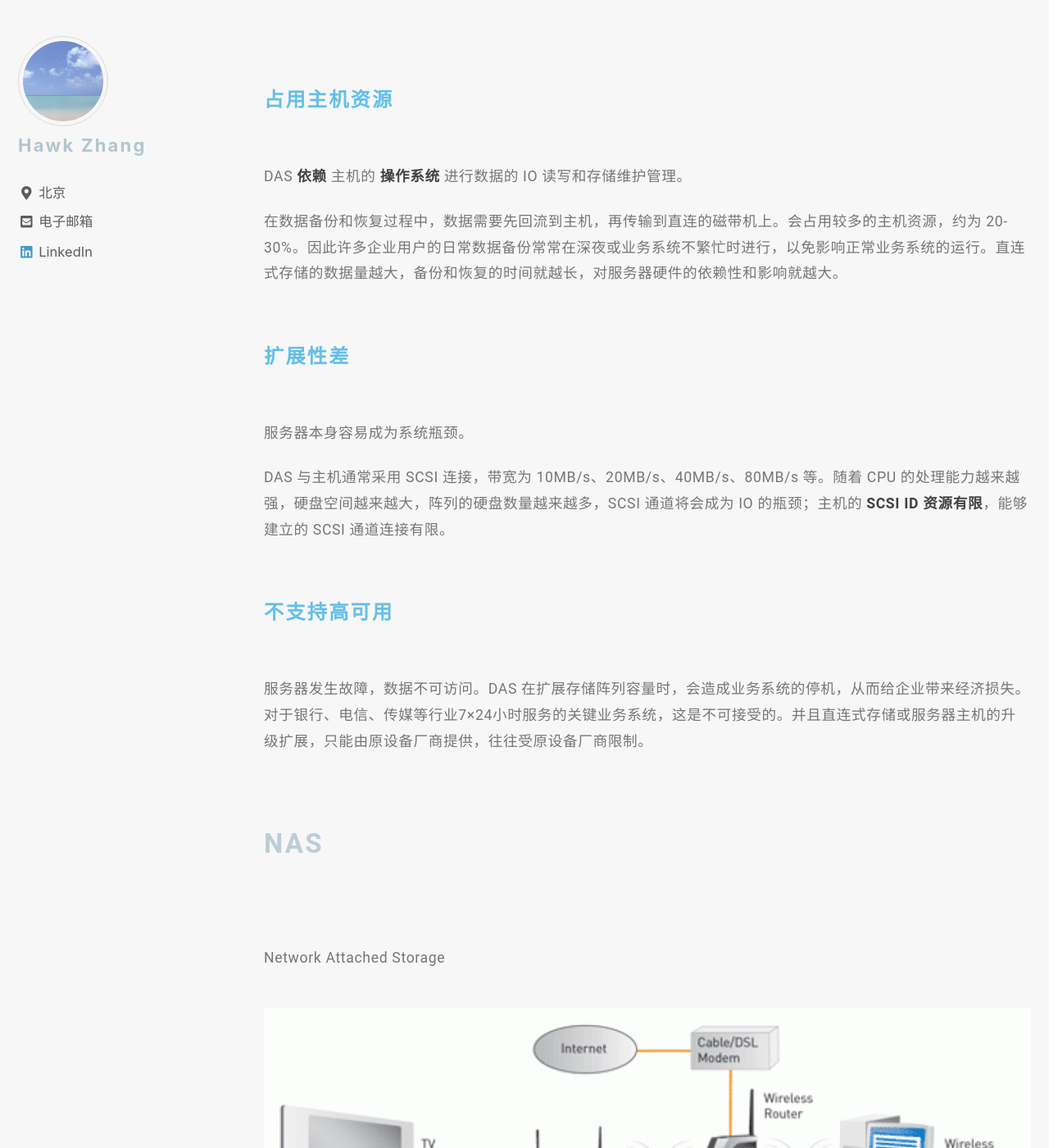
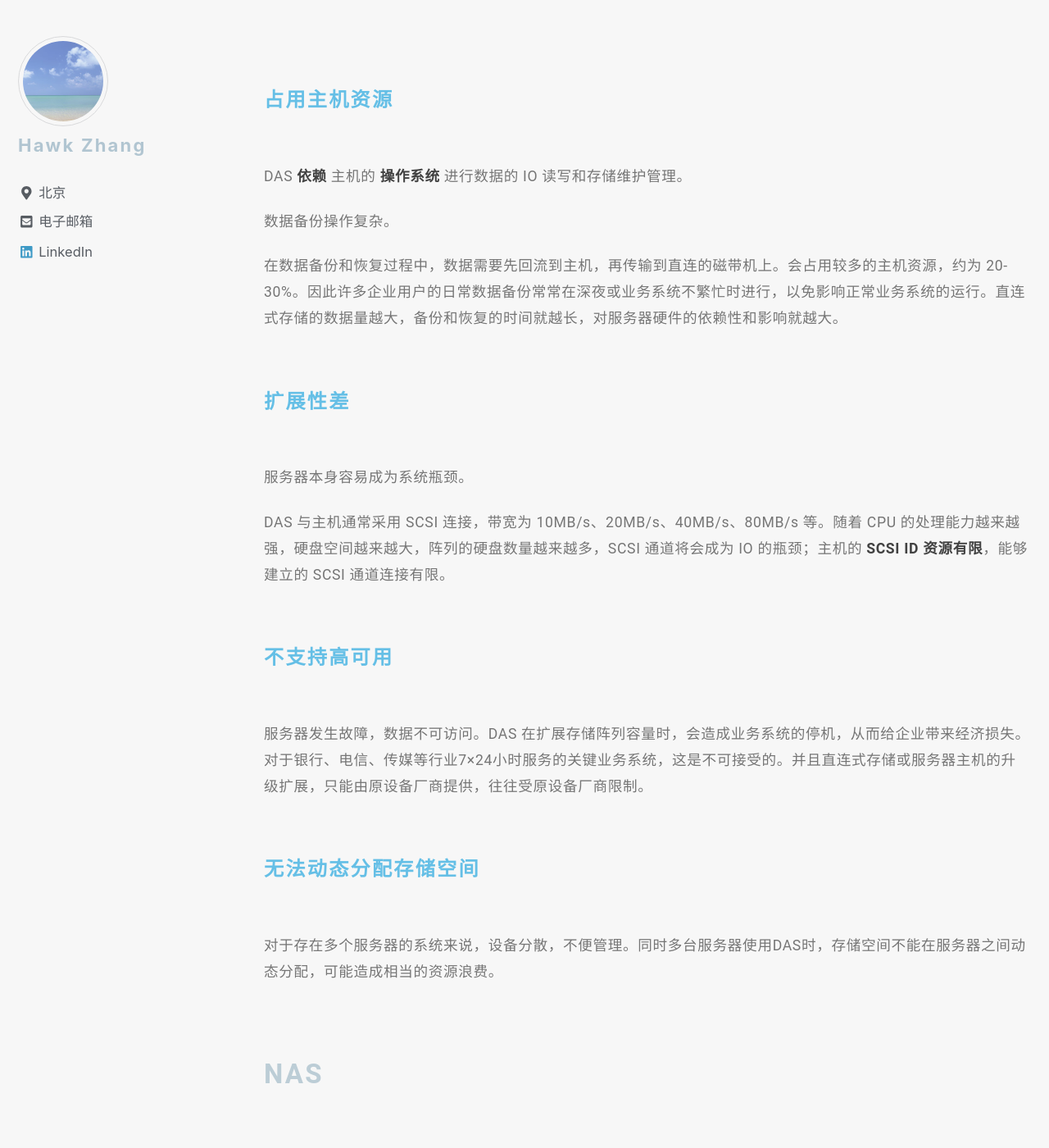
Before and after one commit to narru888/linotes_note, a Jekyll site: the page built from _posts/storage/2018-03-01-das.nas.san.md, in a window 1280 px wide and 1400 px high, scrolled down 3524 px. Shown: the whole window at 82% size. Built offline with Jekyll 4.4.1, drawn with Linux system fonts in a browser that asks for light colours; nearby versions of some CDN libraries; a script that is not in the unit is left out.

Commit message:
update on 2018-11-21 11:03:01 CST

```diff
--- a/_posts/storage/2018-03-01-das.nas.san.md
+++ b/_posts/storage/2018-03-01-das.nas.san.md
@@ -44,6 +44,8 @@ DAS 这种直连方式，能够解决单台服务器的存储空间扩展、高
 
 DAS **依赖** 主机的 **操作系统** 进行数据的 IO 读写和存储维护管理。
 
+数据备份操作复杂。
+
 在数据备份和恢复过程中，数据需要先回流到主机，再传输到直连的磁带机上。会占用较多的主机资源，约为 20-30%。因此许多企业用户的日常数据备份常常在深夜或业务系统不繁忙时进行，以免影响正常业务系统的运行。直连式存储的数据量越大，备份和恢复的时间就越长，对服务器硬件的依赖性和影响就越大。
 
 #### 扩展性差
@@ -56,7 +58,9 @@ DAS 与主机通常采用 SCSI 连接，带宽为 10MB/s、20MB/s、40MB/s、80M
 
 服务器发生故障，数据不可访问。DAS 在扩展存储阵列容量时，会造成业务系统的停机，从而给企业带来经济损失。对于银行、电信、传媒等行业7×24小时服务的关键业务系统，这是不可接受的。并且直连式存储或服务器主机的升级扩展，只能由原设备厂商提供，往往受原设备厂商限制。
 
+#### 无法动态分配存储空间
 
+对于存在多个服务器的系统来说，设备分散，不便管理。同时多台服务器使用DAS时，存储空间不能在服务器之间动态分配，可能造成相当的资源浪费。
 
 
 
```
